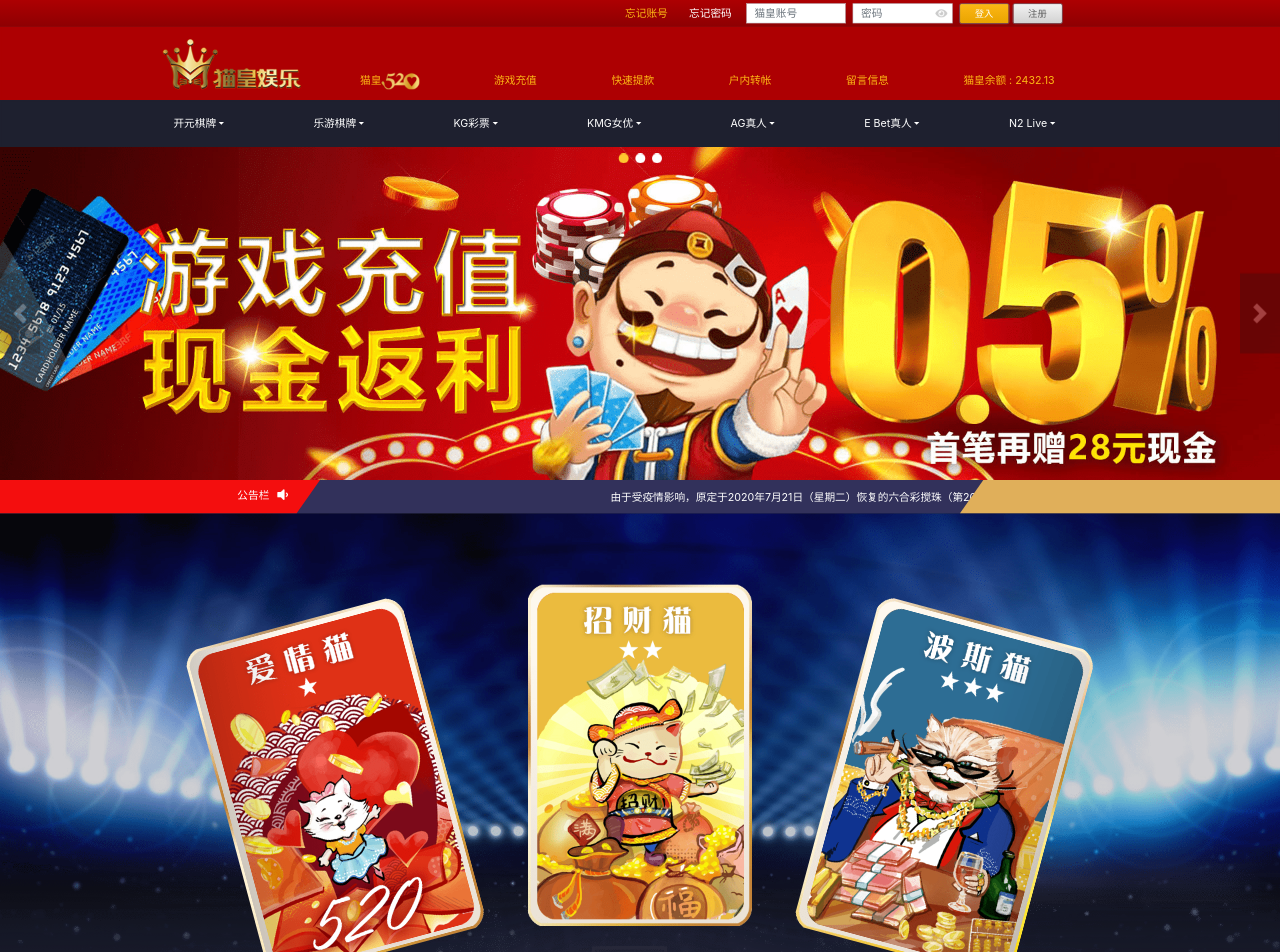
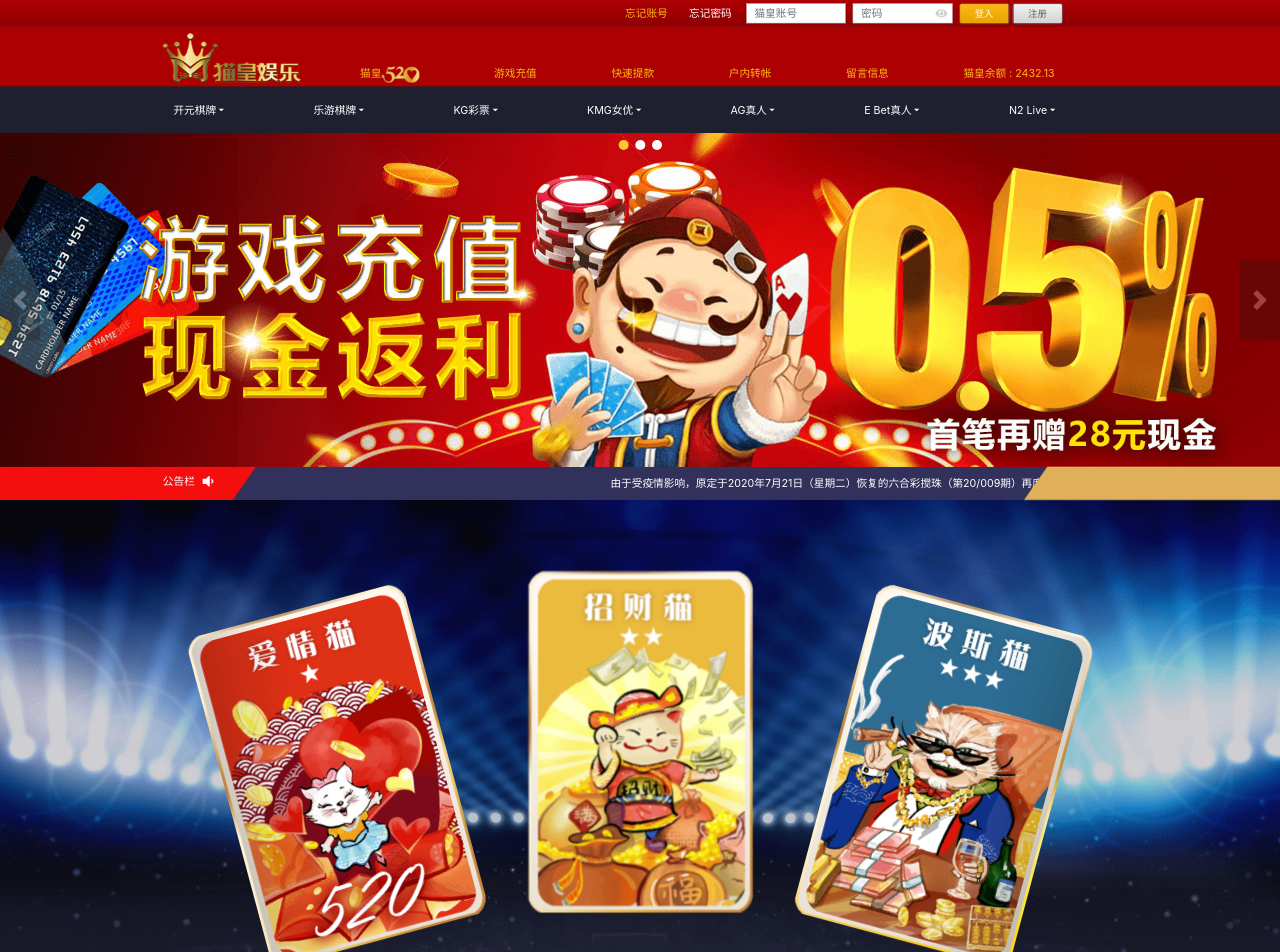
Before and after one commit to neroyow88/mao-huang, a Next.js app: page / in a window 1280 px wide. Shown: the top 952 px of the page. Built offline with nearby package versions, Linux system fonts and the light colour scheme.

Commit message:
Flip card
- added flip card animation

```diff
--- a/components/Card.tsx
+++ b/components/Card.tsx
@@ -7,14 +7,27 @@
         <img src="background.png"></img>
       </div>
       <div id="card-item-container">
-        <div id="card-01">
-          <img src="poker_01_front.png"></img>
+        <div id="card-01">{flipCard(1)}</div>
+        <div id="card-02">{flipCard(2)}</div>
+        <div id="card-03">{flipCard(3)}</div>
+      </div>
+    </div>
+  );
+}
+
+function flipCard(index: number): JSX.Element {
+  const convertIndex = index < 10 ? `0${index}` : index;
+  return (
+    <div className="flip-card" key={`flip-card-${convertIndex}`}>
+      <div className="flip-card-inner" key={`flip-card-inner-${convertIndex}`}>
+        <div
+          className="flip-card-front"
+          key={`flip-card-front-${convertIndex}`}
+        >
+          <img src={`poker_${convertIndex}_front.png`} />
         </div>
-        <div id="card-02">
-          <img src="poker_02_front.png"></img>
-        </div>
-        <div id="card-03">
-          <img src="poker_03_front.png"></img>
+        <div className="flip-card-back" key={`flip-card-back-${convertIndex}`}>
+          <img src={`poker_${convertIndex}_back.png`} />
         </div>
       </div>
     </div>
--- a/components/GameListBar.tsx
+++ b/components/GameListBar.tsx
@@ -38,8 +38,8 @@
 };
 
 export default function GameListBar() {
-  const components = gameListModel.map((item) => {
-    return dropdownItem(item);
+  const components = gameListModel.map((item, index: number) => {
+    return dropdownItem(item, index);
   });
 
   return (
@@ -51,20 +51,29 @@
   );
 }
 
-function dropdownItem(content: IDropdownItem) {
+function dropdownItem(content: IDropdownItem, index: number) {
   let dropdownChild = [];
   if (content.childs && content.childs.length > 0) {
-    dropdownChild = content.childs.map((child) => {
-      return <DropdownItem>{child}</DropdownItem>;
+    dropdownChild = content.childs.map((child: string, index: number) => {
+      return (
+        <DropdownItem key={`dropdown-item-${index}`}>{child}</DropdownItem>
+      );
     });
   }
 
   return (
-    <UncontrolledDropdown nav inNavbar>
-      <DropdownToggle nav caret style={styles.dropdownItem}>
+    <UncontrolledDropdown nav inNavbar key={`uncontrolled-dropdown-${index}`}>
+      <DropdownToggle
+        key={`dropdown-toggle-${index}`}
+        nav
+        caret
+        style={styles.dropdownItem}
+      >
         {content.label}
       </DropdownToggle>
-      <DropdownMenu>{dropdownChild}</DropdownMenu>
+      <DropdownMenu key={`dropdown-menu-${index}`}>
+        {dropdownChild}
+      </DropdownMenu>
     </UncontrolledDropdown>
   );
 }
--- a/components/Slider.tsx
+++ b/components/Slider.tsx
@@ -40,12 +40,12 @@
     setActiveIndex(newIndex);
   };
 
-  const slides = items.map((item) => {
+  const slides = items.map((item, index: number) => {
     return (
       <CarouselItem
         onExiting={() => setAnimating(true)}
         onExited={() => setAnimating(false)}
-        key={item.src}
+        key={`slide-item-${index}`}
       >
         <img src={item.src} style={{ width: "100%" }} />
       </CarouselItem>
--- a/components/UtilityBar.tsx
+++ b/components/UtilityBar.tsx
@@ -8,7 +8,7 @@
 
 const styles = {
   utilityBarContainer: {
-    height: "110px",
+    height: "90px",
     width: "100%",
     background: "#AD0002",
     border: "2px solid #AD0002",
@@ -23,11 +23,11 @@
     marginLeft: "12%",
   },
   navItemStyle: {
-    alignSelf: "center",
+    // alignSelf: "center",
     paddingRight: "70px",
   },
   utilityItemContainer: {
-    marginTop: "50px",
+    marginTop: "40px",
     paddingRight: "80px",
   },
 };
--- a/pages/index.tsx
+++ b/pages/index.tsx
@@ -28,7 +28,6 @@
       const onResize = () => {
         const newScale =
           window.innerWidth / 1920 <= 0.66 ? 0.66 : window.innerWidth / 1920;
-        console.log(window.innerWidth);
         setScale(newScale);
       };
 
--- a/styles/card.scss
+++ b/styles/card.scss
@@ -17,6 +17,12 @@
 
 #card-01 {
   transform: translate(-75px, 50px) rotate(-15deg);
+  img:hover {
+    padding-bottom: 10px;
+  }
+  img:active {
+    animation: flip-card 0.3s linear;
+  }
 }
 
 #card-02 {
@@ -26,4 +32,42 @@
 
 #card-03 {
   transform: translate(75px, 50px) rotate(15deg);
+  img:hover {
+    padding-bottom: 10px;
+  }
+  img:active {
+    animation: flip-card 0.3s linear;
+  }
 }
+
+.flip-card {
+  background-color: transparent;
+  width: 335px;
+  height: 512px;
+  perspective: 1000px;
+}
+
+.flip-card-inner {
+  position: relative;
+  width: 100%;
+  height: 100%;
+  transition: transform 0.8s;
+  transform-style: preserve-3d;
+}
+
+.flip-card:hover .flip-card-inner {
+  transform: rotateY(180deg);
+}
+
+.flip-card-front,
+.flip-card-back {
+  position: absolute;
+  width: 100%;
+  height: 100%;
+  -webkit-backface-visibility: hidden;
+  backface-visibility: hidden;
+}
+
+.flip-card-back {
+  transform: rotateY(180deg);
+}
--- a/styles/noticeBoard.scss
+++ b/styles/noticeBoard.scss
@@ -7,7 +7,7 @@
 
 #left-container {
   position: fixed;
-  width: 25%;
+  width: 20%;
   left: 0%;
   border-right: 35px solid transparent;
   border-top: 50px solid #f40e0e;
@@ -19,7 +19,7 @@
   flex-direction: row;
   position: absolute;
   bottom: 16px;
-  left: 80%;
+  left: 70%;
   color: #ffffff;
   align-items: center;
   z-index: 2;
@@ -31,7 +31,7 @@
 
 #right-container {
   position: fixed;
-  width: 25%;
+  width: 20%;
   right: 0%;
   border-left: 35px solid transparent;
   border-bottom: 50px solid #e0af5a;
```
